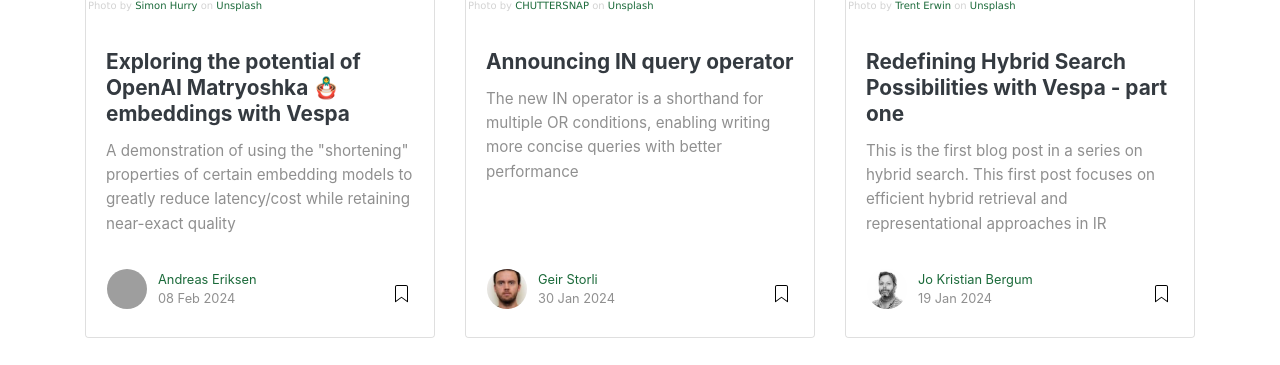
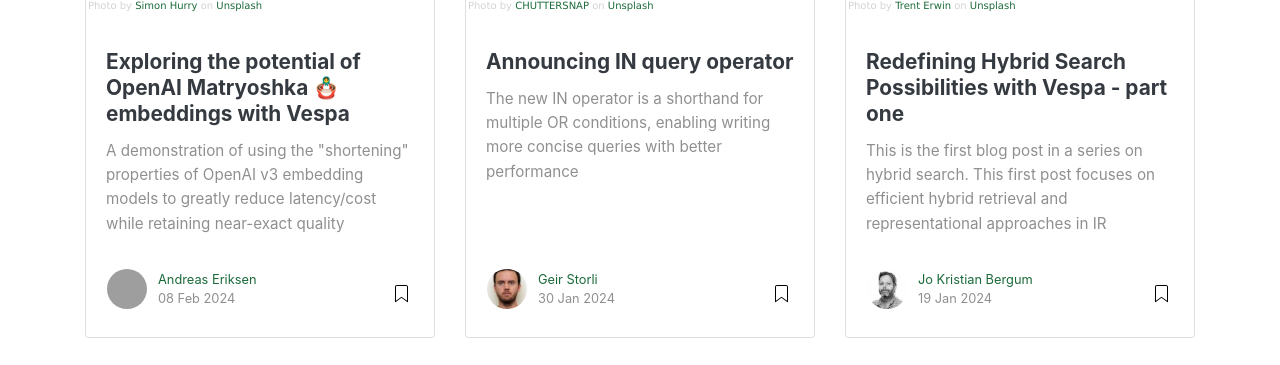
Before and after one commit to vespa-engine/blog, a Jekyll site: the page built from index.html, in a window 1280 px wide and 900 px high, scrolled down 406 px, cut to the strip 119-484 px from the top of the window. Built offline with Jekyll 4.4.1, drawn with Linux system fonts in a browser that asks for light colours; nearby versions of some CDN libraries; the list of posts is cut into pages by our own code; grey boxes are pictures that could not be loaded.

Commit message:
it's certainly OpenAI's models

```diff
--- a/_posts/2024-02-08-matryoshka-embeddings-in-vespa.md
+++ b/_posts/2024-02-08-matryoshka-embeddings-in-vespa.md
@@ -7,7 +7,7 @@
 image_credit: 'Photo by <a href="https://unsplash.com/@bullterriere?utm_content=creditCopyText&utm_medium=referral&utm_source=unsplash">Simon Hurry</a> on <a href="https://unsplash.com/photos/yellow-green-and-red-mask-QtiZpH_N2sA?utm_content=creditCopyText&utm_medium=referral&utm_source=unsplash">Unsplash</a>'
 skipimage: false
 tags: [rag, vectors, embeddings, mrl]
-excerpt: A demonstration of using the "shortening" properties of certain embedding models to greatly reduce latency/cost while retaining near-exact quality
+excerpt: A demonstration of using the "shortening" properties of OpenAI v3 embedding models to greatly reduce latency/cost while retaining near-exact quality
 ---
 
 This blog post demonstrates the effectiveness of using the [recently released](https://openai.com/blog/new-embedding-models-and-api-updates) OpenAI `text-embedding-3` embeddings with Vespa.
```
